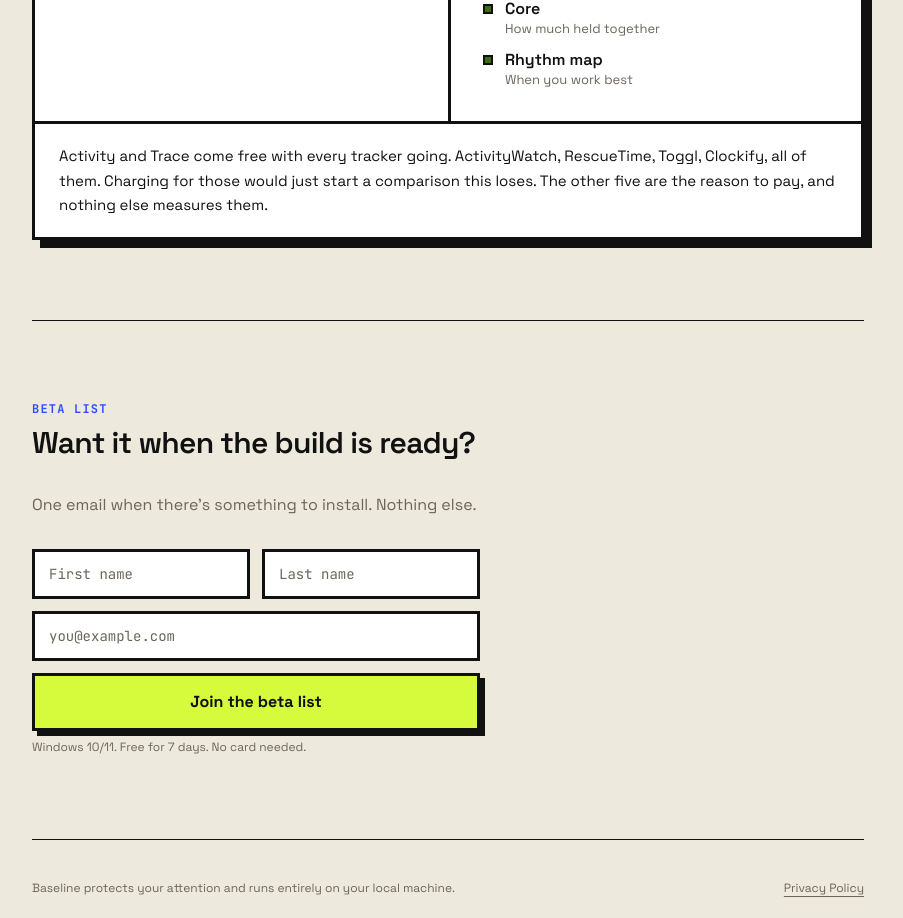
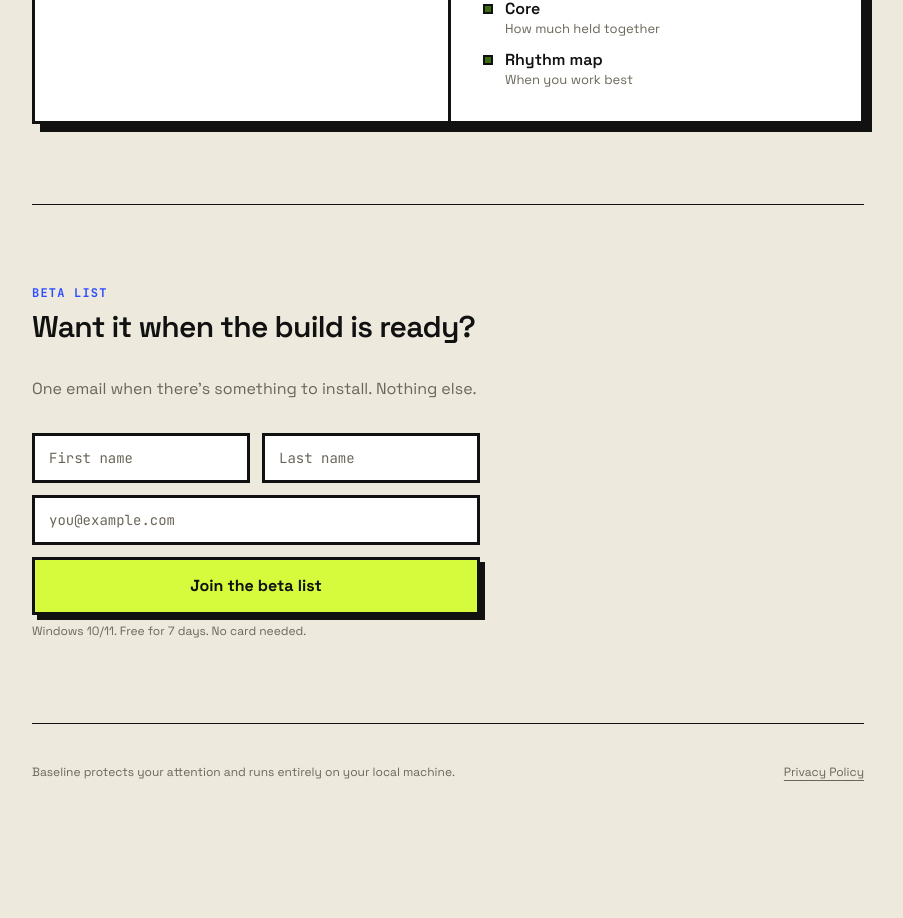
Before and after one commit to Vivaan-crypto/project-baseline, a Next.js app: page / in a window 1280 px wide. Shown: the part 4000-4918 px from the top of the page, without its empty margins (192-1095 px from the left). After the commit the page ends 4820 px from the top, so only its background shows below. Built offline with nearby package versions, Linux system fonts and the light colour scheme; no server answers.

Commit message:
unneccesary text

```diff
--- a/app/_components/tier-diagram.tsx
+++ b/app/_components/tier-diagram.tsx
@@ -45,16 +45,6 @@ export function TierDiagram() {
           className="border-t-[3px] border-border md:border-l-[3px] md:border-t-0"
         />
       </div>
-
-      {/* Deliberately not "the left column" / "the right column": these
-          stack vertically on narrow screens, where left and right mean
-          nothing. Refer to the tiers by name instead. */}
-      <p className="border-t-[3px] border-border px-6 py-5 text-[15px] leading-relaxed">
-        Activity and Trace come free with every tracker going. ActivityWatch,
-        RescueTime, Toggl, Clockify, all of them. Charging for those would
-        just start a comparison this loses. The other five are the reason to
-        pay, and nothing else measures them.
-      </p>
     </div>
   );
 }
```
